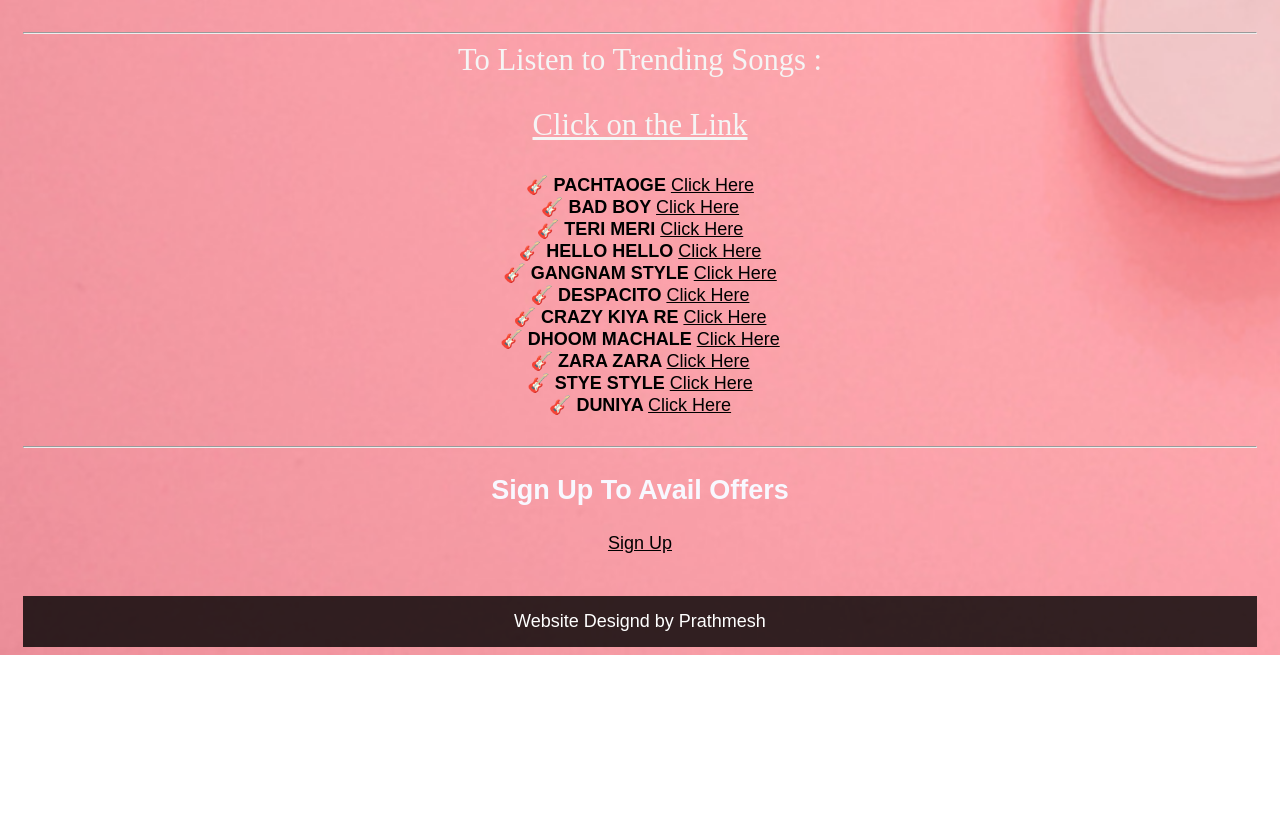
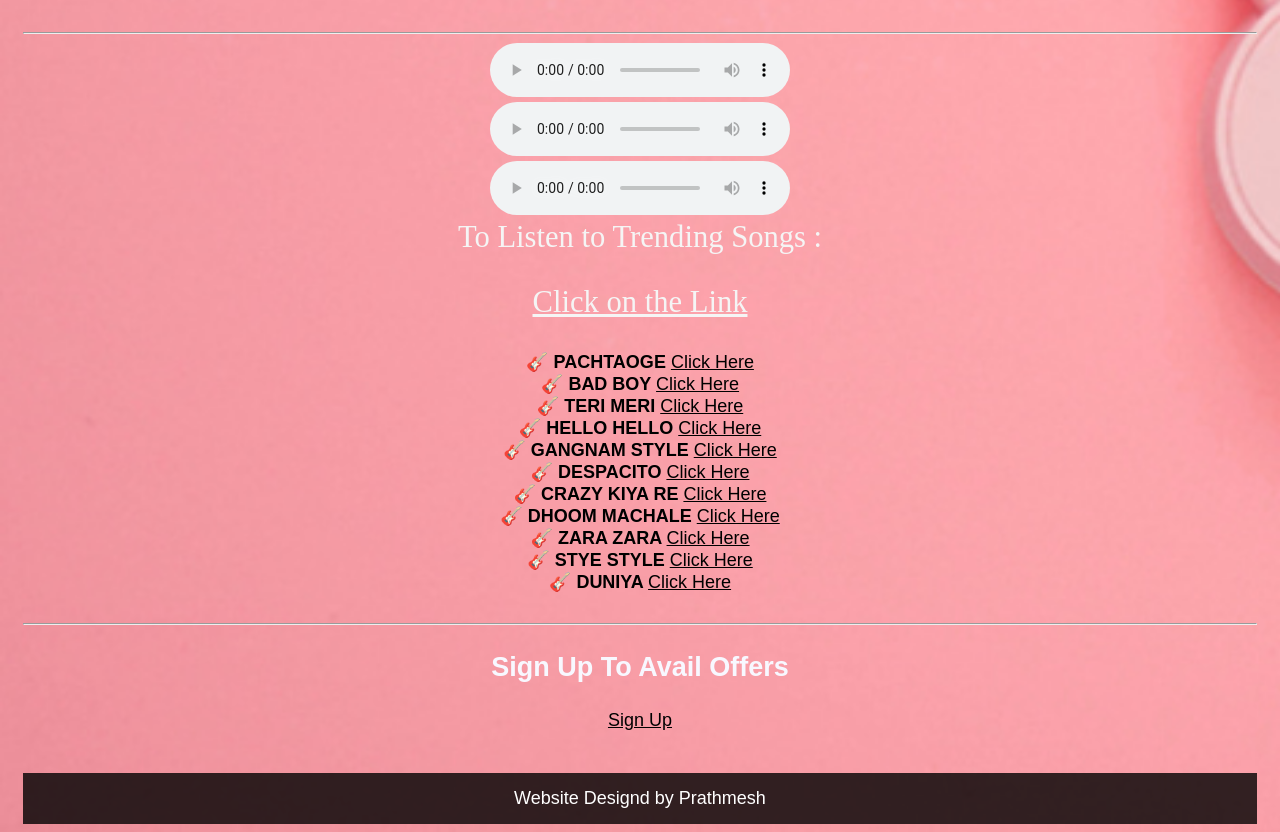
Before and after one commit to prathmesh3235/My-Playlist, a plain HTML site: page index.html in a window 1280 px wide. Shown: the part 877-1709 px from the top of the page. Before the commit the page ends 1532 px from the top, so only its background shows below. Drawn offline with Linux system fonts and the light colour scheme.

Commit message:
Update index.html

```diff
--- a/index.html
+++ b/index.html
@@ -45,9 +45,20 @@
 
                     <br>
                     <hr>
+	    <center>  <audio controls>
+		<source src="02%20Coca%20Cola%20-%20Luka%20Chuppi.mp3"> Coca Cola
+		</audio></center>
+									                             <center>  <audio controls>
+		<source src="Imagine%20Dragons%20-%20Believer.mp3">
+		</audio></center>
+									                             <center>  <audio controls>
+		<source src="Imagine%20Dragons%20-%20Believer.mp3">
+		</audio></center>
 
                                   <center>
                   <div class="head"  >To Listen to Trending Songs :
+
+
                                       <p> <u> Click on the Link </u> </p></div>
 
                                       <b> &#127928; PACHTAOGE  </b> <a href="https://gaana.com/song/pachtaoge">Click Here </a>
```
